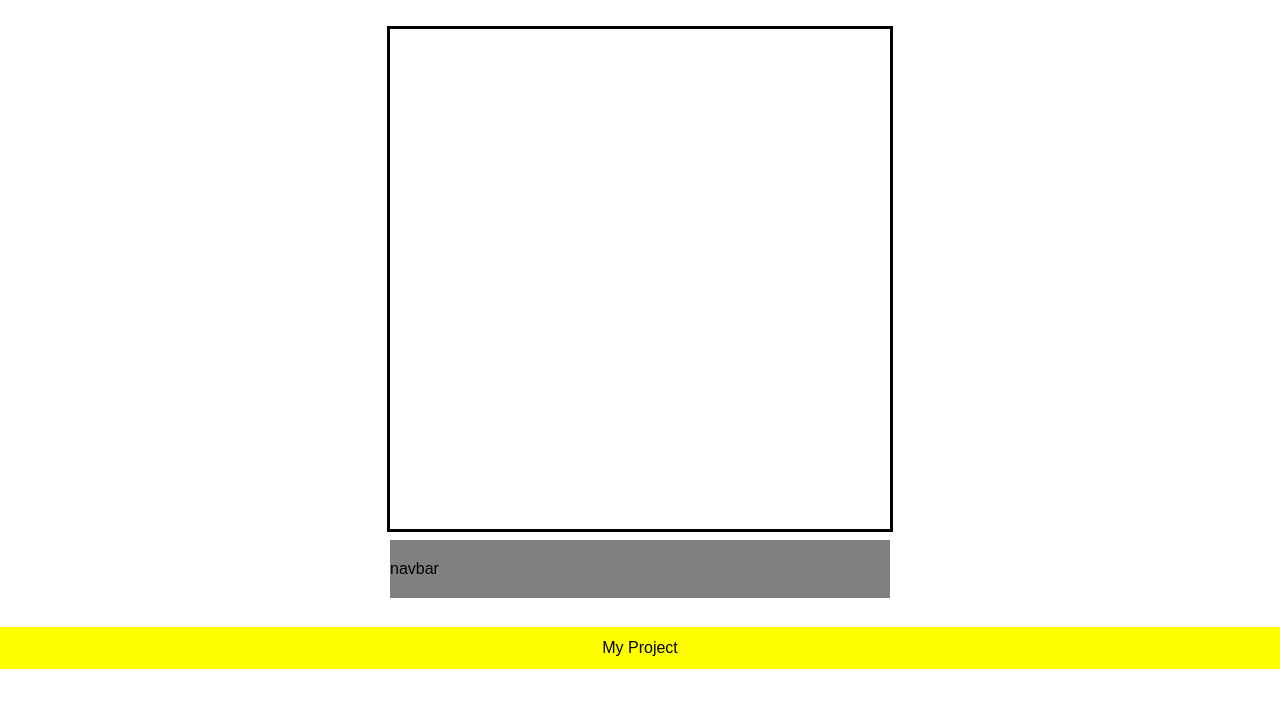
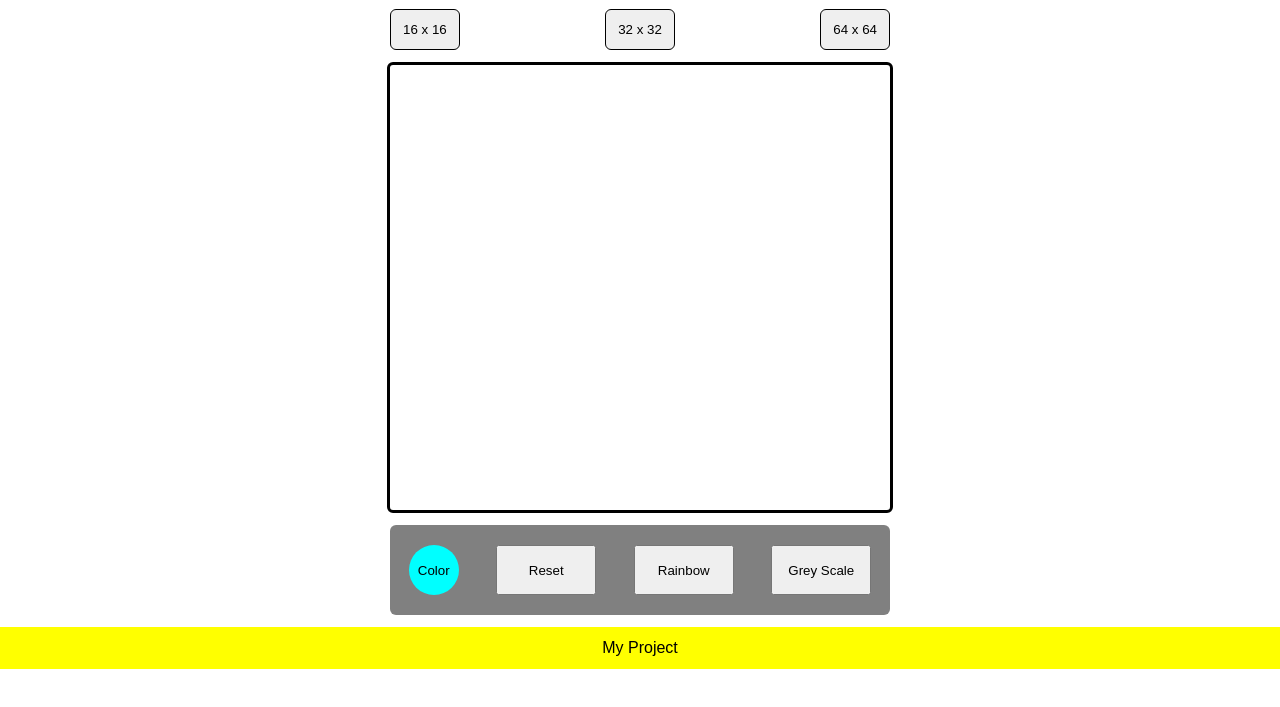
Before and after one commit to Etativel/etch-a-sketch, a plain HTML site: page index.html in a window 1280 px wide. Shown: the part 47-754 px from the top of the page. Drawn offline with Linux system fonts and the light colour scheme.

Commit message:
add color button

```diff
--- a/index.html
+++ b/index.html
@@ -10,9 +10,32 @@
 <body>
     <div class="header">Sketch it!</div>
     <div class="container">
-
+        <div class="boardSize">
+            <button class="size-btn" id ="board-16">
+                16 x 16
+            </button>
+            <button class="size-btn" id ="board-64">
+                32 x 32
+            </button>
+            <button class="size-btn" id ="board-64">
+                64 x 64
+            </button>
+        </div>
         <div class="grid"></div>
-        <div class="navbar">navbar</div>
+        <div class="navbar">
+            <button class="btn color">
+                Color
+            </button>
+            <button class="btn reset">
+                Reset
+            </button>
+            <button class="btn rainbow">
+                Rainbow
+            </button>
+            <button class="btn grey-scale">
+                Grey Scale
+            </button>
+        </div>
     </div>
     <div class="footer">
         My Project
--- a/styles.css
+++ b/styles.css
@@ -22,19 +22,38 @@
 
 }
 
-.navbar {
-    background-color: grey;
-    width: 500px;
-    margin-top: 8px;
-    padding: 20px 0px 20px;
-}
-
 .grid {
+    border-radius: 6px;
     display: grid;
     height: 500px;
     width: 500px;
     border: solid black;
 }
+
+.navbar {
+    border-radius: 6px;
+    display: flex;
+    background-color: grey;
+    width: 500px;
+    margin-top: 8px;
+    padding: 20px 0px 20px;
+    justify-content: space-around;
+    margin: 12px;
+}
+
+.btn {
+    padding: 8px;
+    width: 100px;
+}
+
+.btn.color{
+    width: 50px;
+    height: 50px;
+    background-color: aqua;
+    border: 0px;
+    border-radius: 50%;
+}
+
 
 .footer {
     background-color: yellow;
@@ -42,3 +61,16 @@
     font-size: medium;
     padding: 12px;
 }
+
+.boardSize {
+    display: flex;
+    width: 500px;
+    margin: 12px;
+    justify-content: space-between;
+}
+
+.size-btn{
+    padding: 12px;
+    border-radius: 6px;
+    border: solid black 1px;
+}
```
